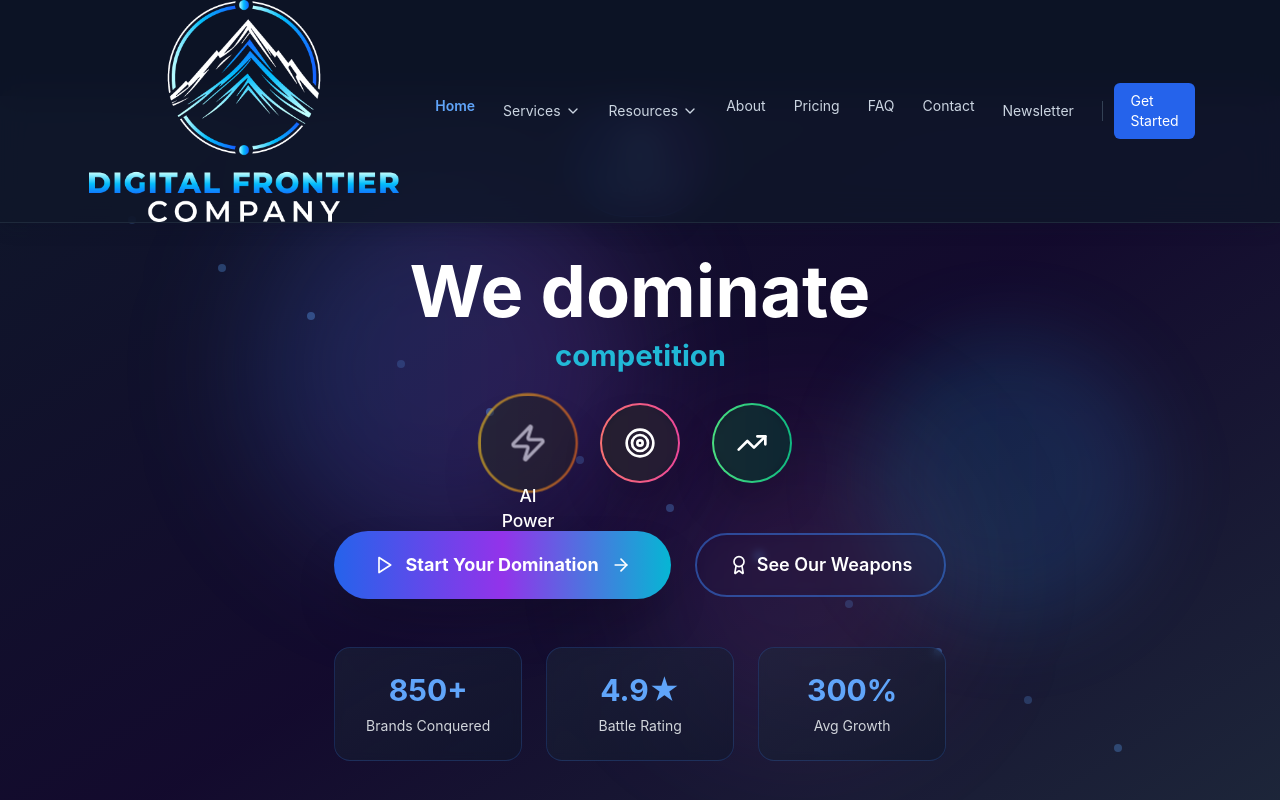
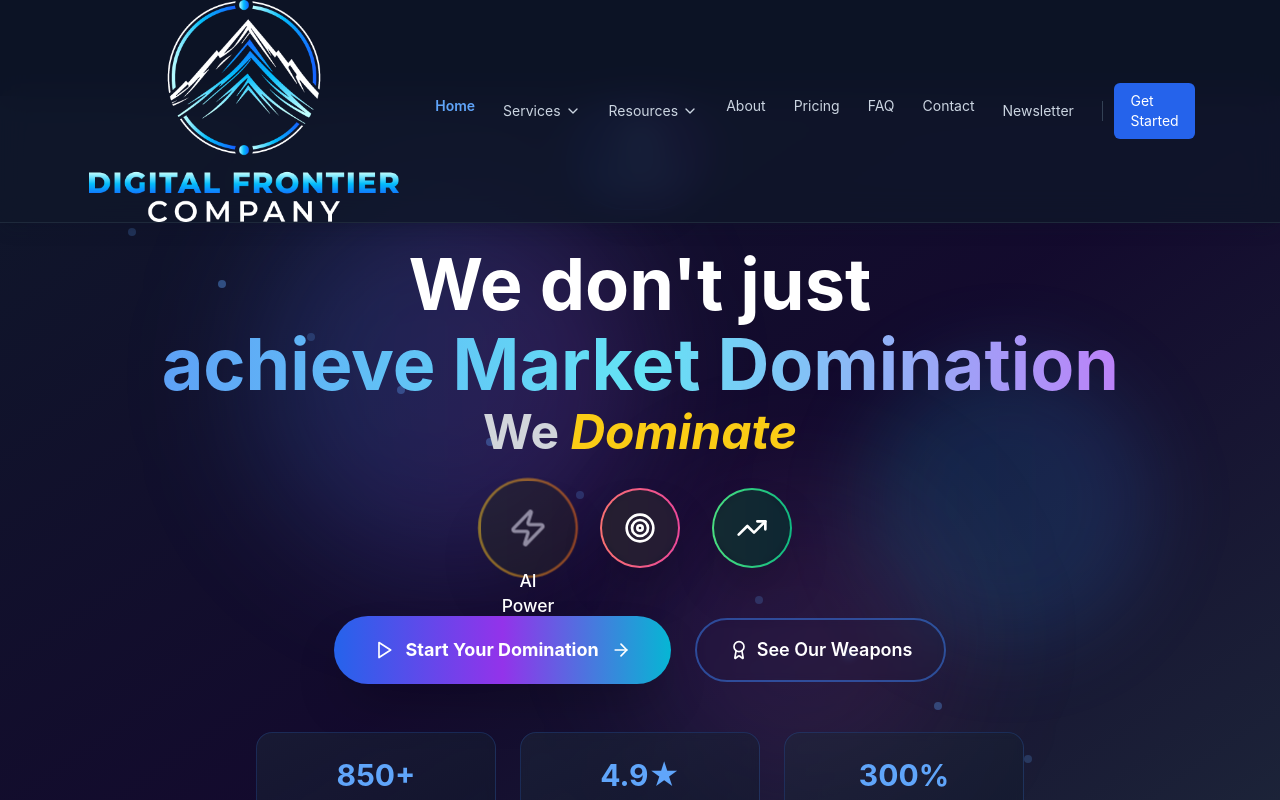
Before and after one commit to Digital-Frontier-Company/digitalfrontiermakeover, a React (Vite) app: page / in a window 1280 px wide. Shown: the top 800 px of the page. Built offline with nearby package versions, Linux system fonts and the light colour scheme.

Commit message:
Reverted to commit ca99f7c5ff2369f52e7d72b7ace98ddad3408341

```diff
--- a/src/components/MorphingHero.tsx
+++ b/src/components/MorphingHero.tsx
@@ -10,9 +10,10 @@ const MorphingHero = () => {
   const [textIndex, setTextIndex] = useState(0);
 
   const dynamicTexts = [
-    "clicks",
-    "conversions",
-    "competition"
+    "deliver AI-Powered Growth",
+    "provide Data-Driven Results",
+    "achieve Market Domination",
+    "create Revenue Explosion"
   ];
 
   useEffect(() => {
@@ -131,15 +132,18 @@ const MorphingHero = () => {
           {/* Dynamic Headline with Morphing Text */}
           <div className="mb-8">
             <h1 className="text-5xl md:text-7xl font-bold leading-tight text-white mb-6">
-              <span className="block mb-2">We dominate</span>
+              <span className="block mb-2">We don't just</span>
               <span
-                className="block text-2xl md:text-3xl text-cyan-400 transition-all duration-1000"
+                className="block bg-gradient-to-r from-blue-400 via-cyan-300 to-purple-400 bg-clip-text text-transparent transition-all duration-1000"
                 key={textIndex}
                 style={{
                   animation: 'fadeInScale 1s ease-out'
                 }}
               >
                 {dynamicTexts[textIndex]}
+              </span>
+              <span className="block mt-2 text-4xl md:text-5xl text-gray-300">
+                We <em className="text-yellow-400">Dominate</em>
               </span>
             </h1>
           </div>
```
